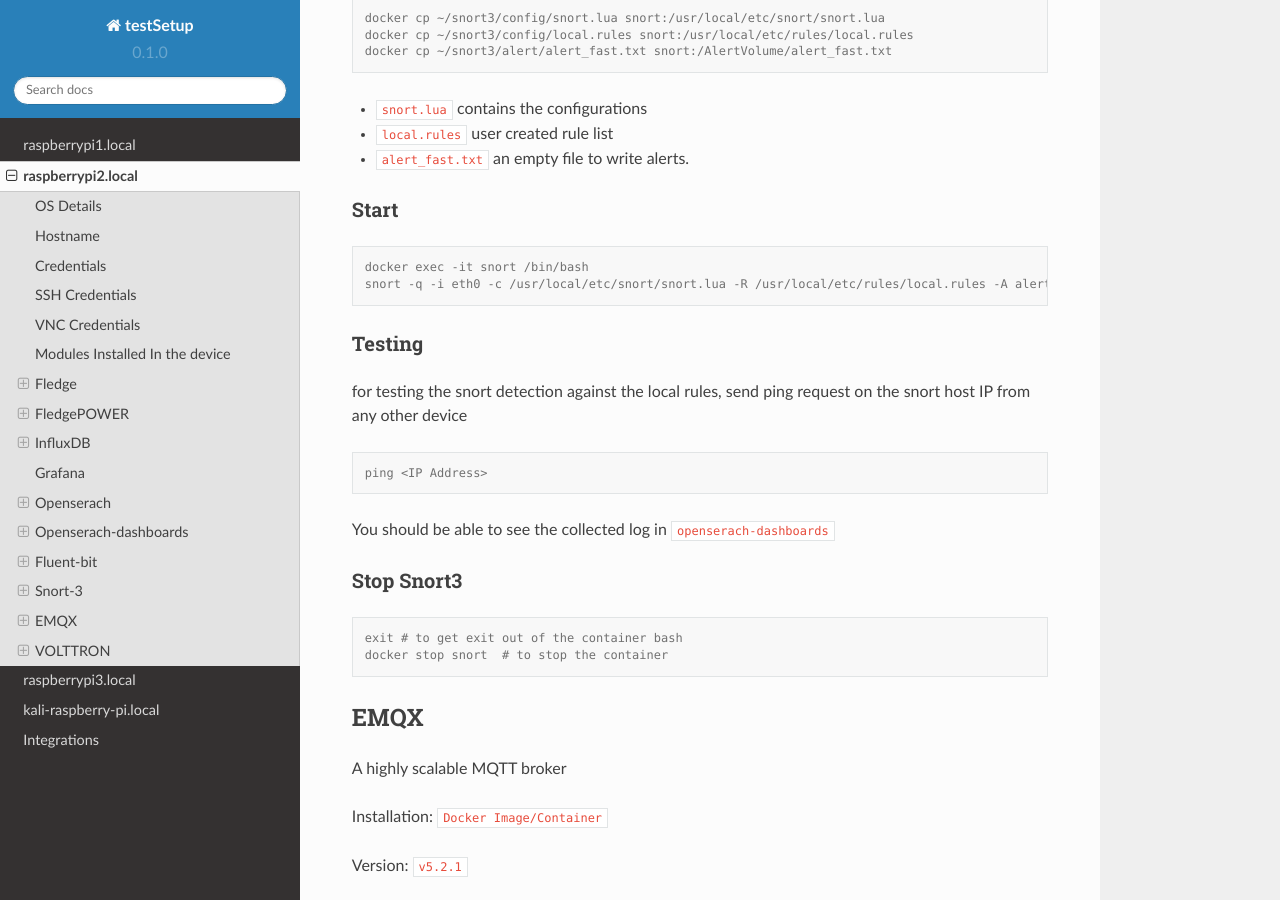
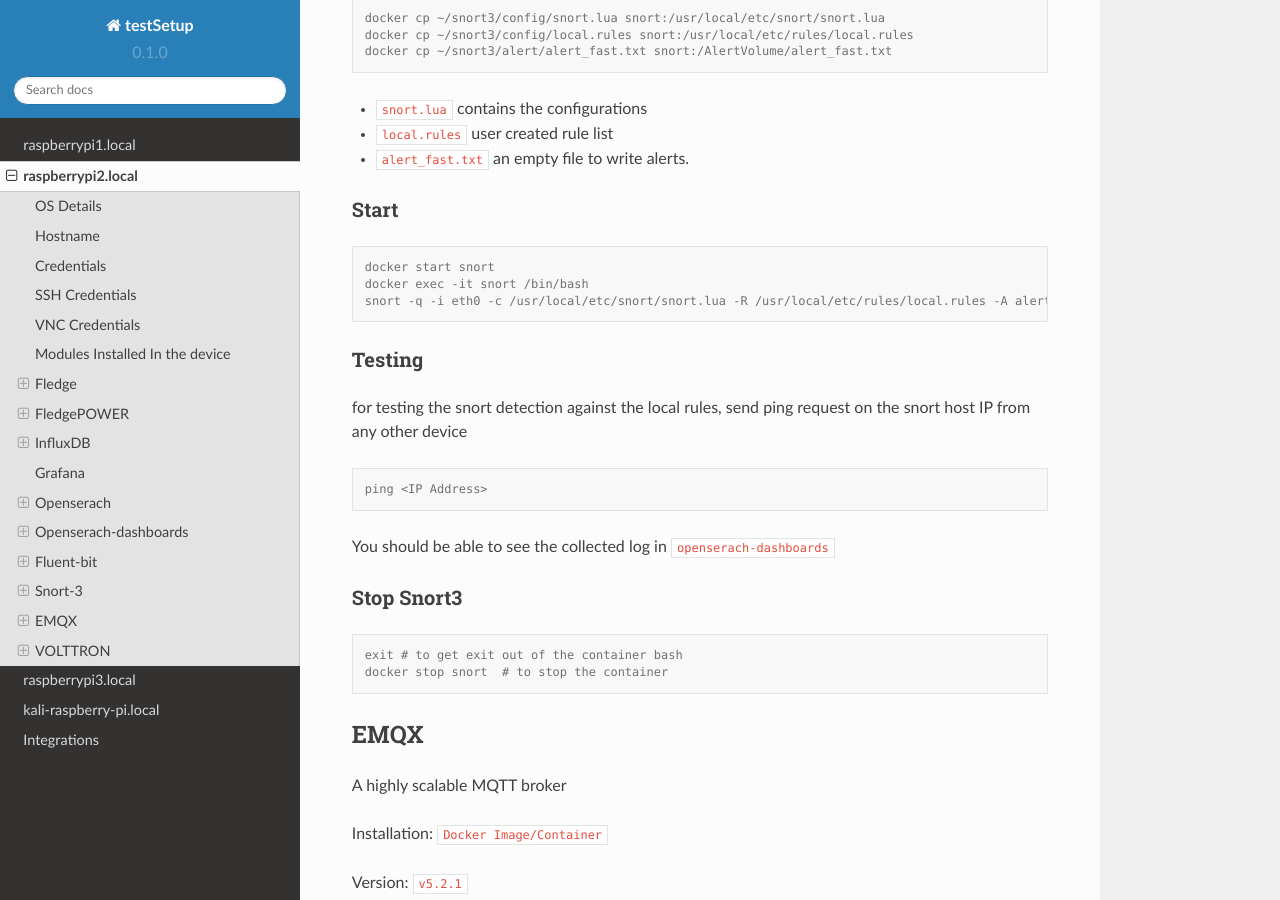
Before and after one commit to suresh-iitr/setup, a Sphinx documentation site: the page built from docs/source/raspberrypi2.rst, in a window 1280 px wide and 900 px high, scrolled down 15021 px. Built offline with Sphinx 7.4.7 and the Read the Docs theme 2.0.0, drawn with Linux system fonts in a browser that asks for light colours.

Commit message:
Update raspberrypi2.rst

```diff
--- a/docs/source/raspberrypi2.rst
+++ b/docs/source/raspberrypi2.rst
@@ -739,6 +739,7 @@
 
 .. code-block:: console
 
+  docker start snort
   docker exec -it snort /bin/bash
   snort -q -i eth0 -c /usr/local/etc/snort/snort.lua -R /usr/local/etc/rules/local.rules -A alert_fast -l /AlertVolume
 
```
